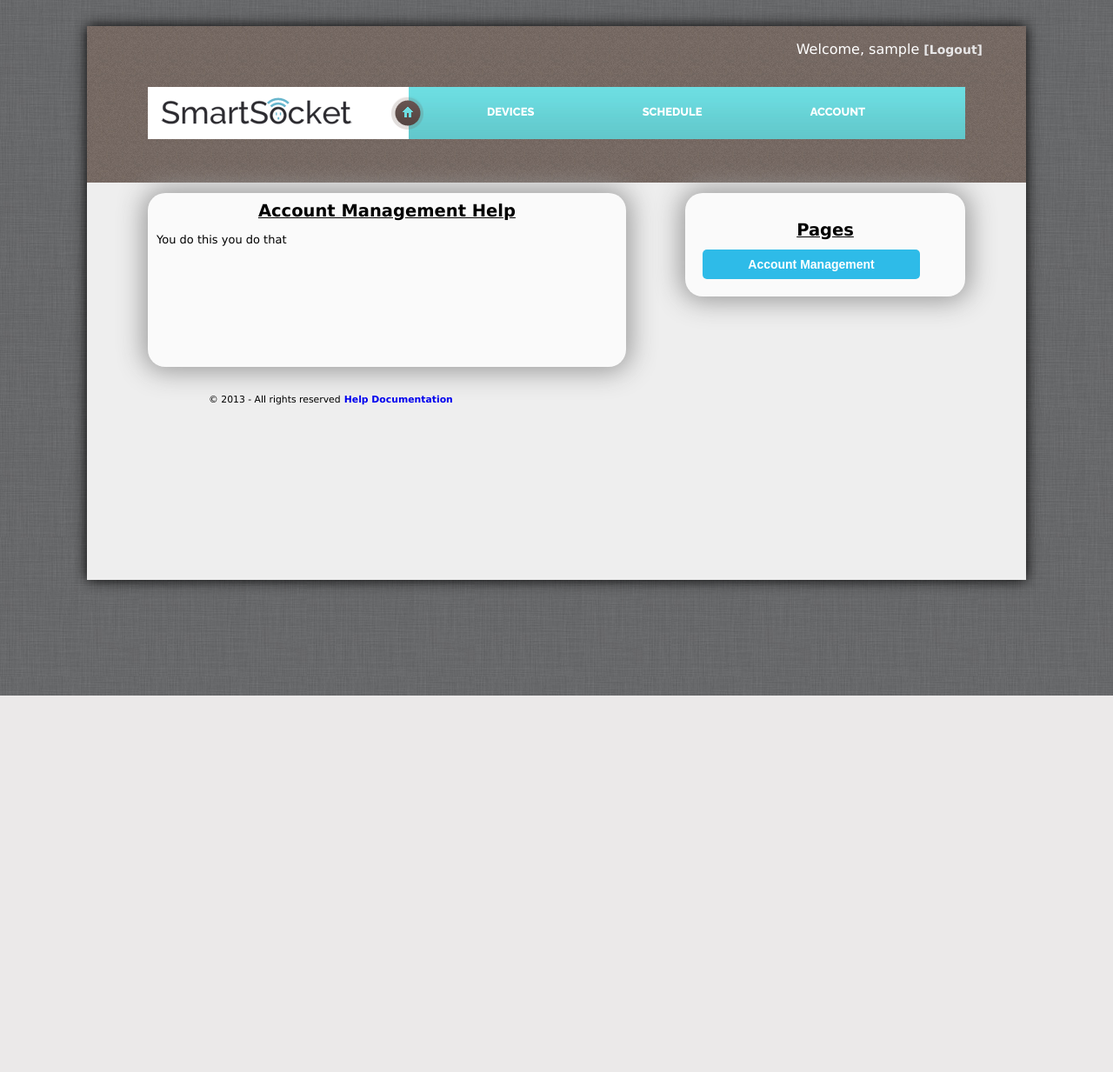
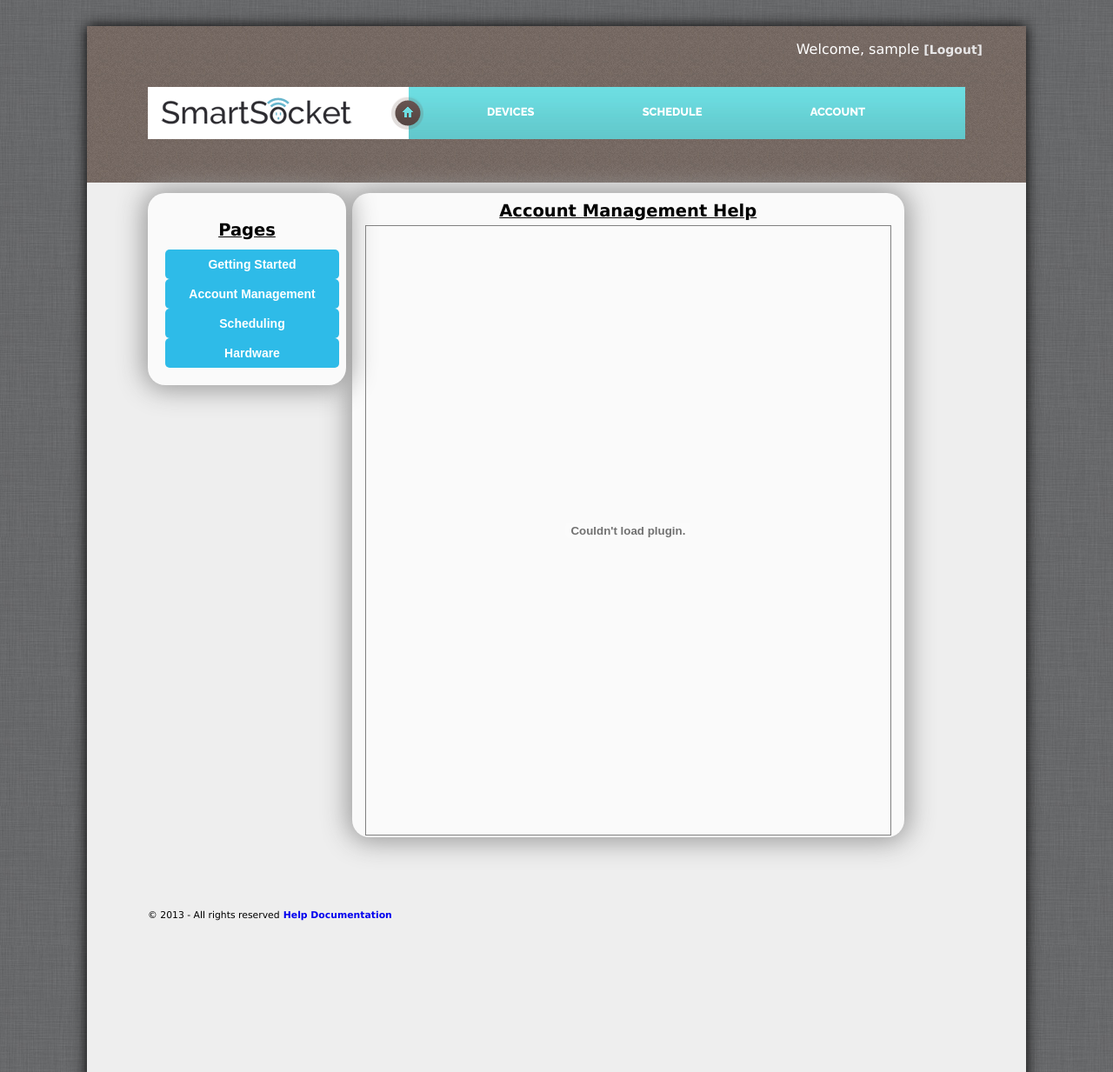
Before and after one commit to abell25/SmartSocket, a PHP site: page /helpDOC/am_help.html.php in a window 1280 px wide. Shown: the top 1233 px of the page at 87% size. Before the commit the page ends 800 px from the top, so only its background shows below. Run offline with PHP 8.4, Linux system fonts and the light colour scheme; the visitor is signed in with stand-in values (Sample User, id 1).

Commit message:
Added some more help document things
now just have to add seperate pdfs

```diff
--- a/controllers/helpDOC_controller.php
+++ b/controllers/helpDOC_controller.php
@@ -1,6 +1,12 @@
 <?php
 if (isset($_GET['page']) && ($_GET['page'] == 'accountManagement')) {
     include $_SERVER['DOCUMENT_ROOT'].'/SmartSocket/helpDOC/am_help.html.php';
+} if (isset($_GET['page']) && ($_GET['page'] == 'scheduling')) {
+    include $_SERVER['DOCUMENT_ROOT'].'/SmartSocket/helpDOC/sched_help.html.php';
+} if (isset($_GET['page']) && ($_GET['page'] == 'starting')) {
+    include $_SERVER['DOCUMENT_ROOT'].'/SmartSocket/helpDOC/gettingstarted_help.html.php';
+} if (isset($_GET['page']) && ($_GET['page'] == 'hardware')) {
+    include $_SERVER['DOCUMENT_ROOT'].'/SmartSocket/helpDOC/hardware_help.html.php';
 } else {
 	include $_SERVER['DOCUMENT_ROOT'].'/SmartSocket/helpDOC/default.html.php';
 }
--- a/helpDOC.html.php
+++ b/helpDOC.html.php
@@ -12,6 +12,12 @@
 <div id="sidebar" class="shadow">
 	<h2>Pages</h2>
 	<div class="devices">
+		<button type="button" onClick="window.location.href='index.php?helpDOC&page=starting'">Getting Started</button>
 		<button type="button" onClick="window.location.href='index.php?helpDOC&page=accountManagement'">Account Management</button>
+		<button type="button" onClick="window.location.href='index.php?helpDOC&page=scheduling'">Scheduling</button>
+		<button type="button" onClick="window.location.href='index.php?helpDOC&page=hardware'">Hardware</button>
 	</div>
+</div>
+<div id="footerPad">
+</div>
 <?php PrintFooter($P); ?>
--- a/helpDOC/am_help.html.php
+++ b/helpDOC/am_help.html.php
@@ -1,9 +1,7 @@
 <?php
 	$content = "<div>
 					<h2>Account Management Help</h2>
-					<p>
-						You do this you do that
-					</p>
+					<embed class='pdfContainer' src='helpDOC/pdfs/account.pdf' type='application/pdf' height='700'>
 				</div>";
 	include $_SERVER['DOCUMENT_ROOT'].'/SmartSocket/helpDOC.html.php';
 ?>
--- a/styles/help.css
+++ b/styles/help.css
@@ -1,8 +1,8 @@
 #sidebar {
-	width: 30%;
+	width: 20%;
 	height: auto;
 	display: inline-block;
-	float: right;
+	float: left;
 	overflow: hidden;
 	padding: 20px;
 	background: #FAFAFA;
@@ -10,9 +10,9 @@
 }
 
 #main {
-	width: 65%;
+	width: 75%;
 	display: inline-block;
-	float: left;
+	float: right;
 	margin-top: 10px;
 }
 
@@ -35,7 +35,7 @@
 }
 
 button {
-	width: 250px;
+	width: 200px;
 	padding: 9px 15px;
 	background: #2EBBE8;
 	border: 0;
@@ -75,3 +75,18 @@
 .content-section h2, h2{
 	text-align: center;
 }
+
+.pdfContainer {
+	width: 95%;
+	margin-left: 15px;
+}
+
+embed{
+	border: 1px solid grey;
+}
+
+#footerPad {
+	height: 50px;
+	width: 100%;
+	float: left;
+}
```
Also changed, not shown: helpDOC/gettingstarted_help.html.php (added, +7 -0 lines), helpDOC/hardware_help.html.php (added, +7 -0 lines), helpDOC/sched_help.html.php (added, +7 -0 lines), 4 other files.
